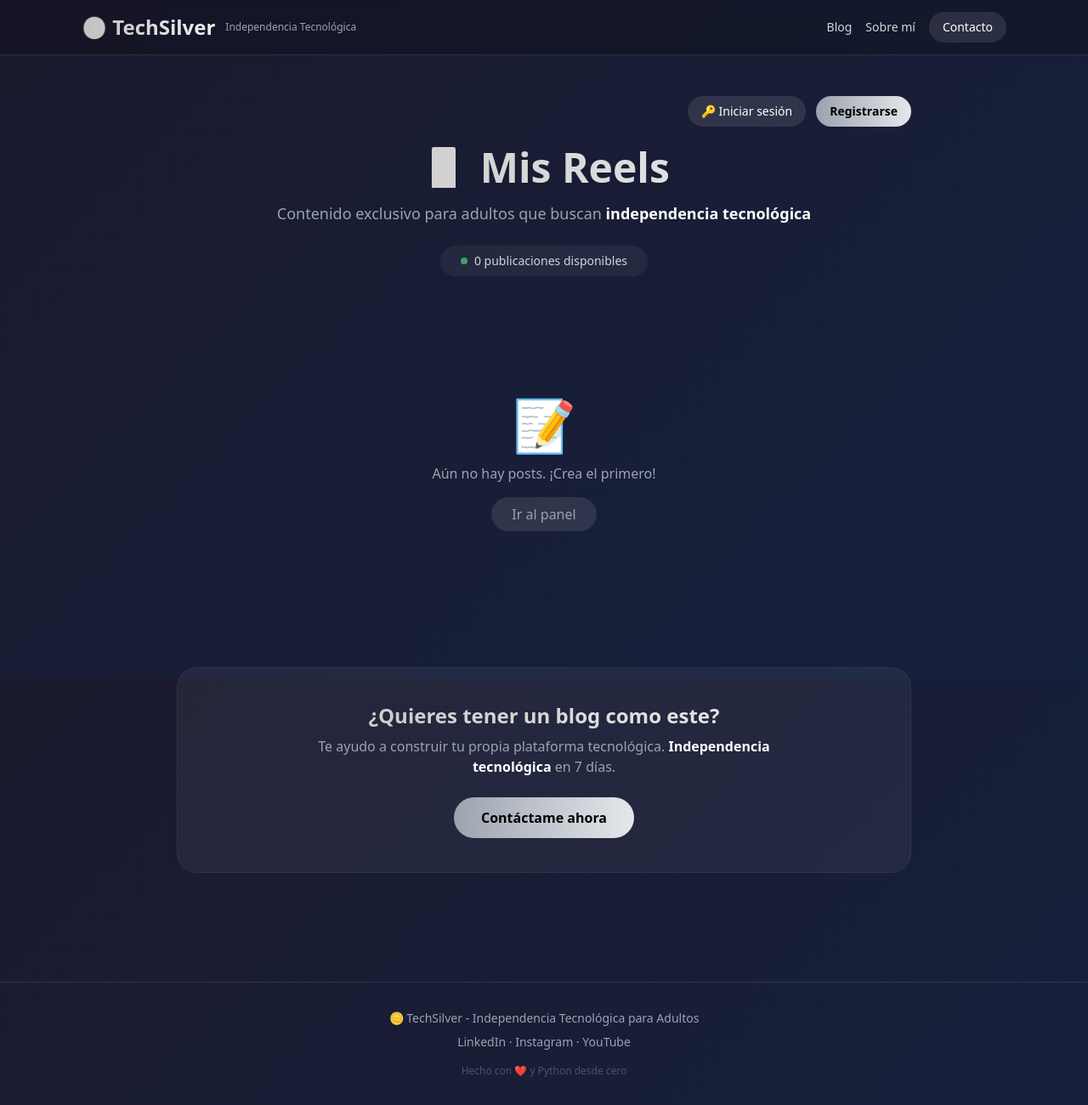
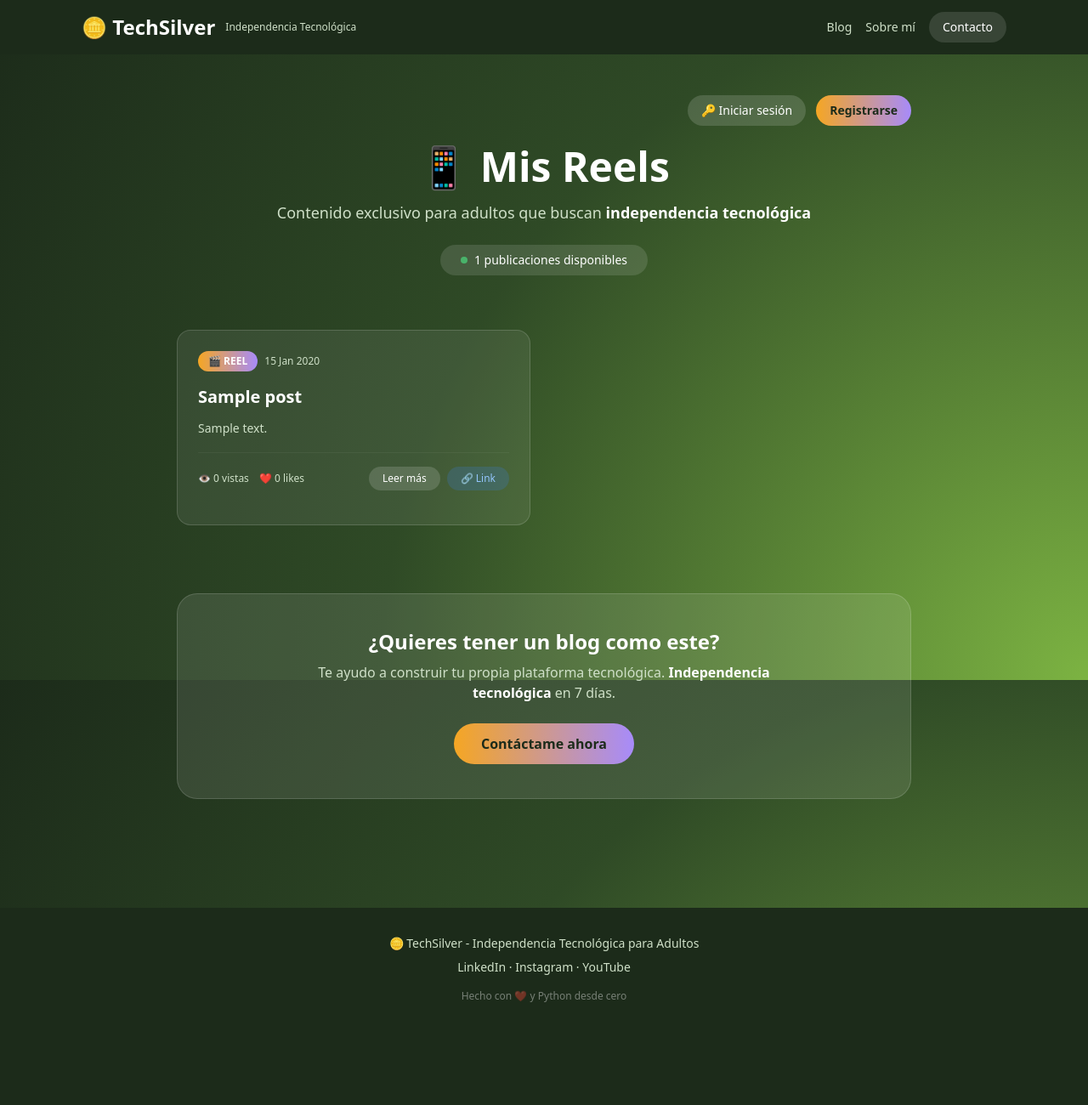
Before and after one commit to fabianaldo2024-arch/blog_editor, a FastAPI app: page / in a window 1280 px wide. Shown: the whole page at 85% size. After the commit the page ends 1179 px from the top, so only its background shows below. Run offline with FastAPI, Linux system fonts and the light colour scheme; tables that the repository leaves empty hold one stand-in row (values such as "Sample post"); some libraries are stand-ins or nearby versions.

Commit message:
trabajo hecho

```diff
--- a/app/main.py
+++ b/app/main.py
@@ -1,20 +1,26 @@
-from fastapi import FastAPI, Request
+from fastapi import FastAPI, Request, Form, HTTPException, Depends
+from fastapi.staticfiles import StaticFiles
 from fastapi.templating import Jinja2Templates
-from fastapi.staticfiles import StaticFiles
+from starlette.middleware.sessions import SessionMiddleware
 from fastapi.middleware.cors import CORSMiddleware
-from .api import shortlinks
+from fastapi.responses import RedirectResponse, HTMLResponse, Response
+from pydantic import BaseModel, EmailStr
+import secrets
+from .api import shortlinks, auth, posts, users
+from .database import engine, Base
 
-from .database import engine, Base
-from .api import auth, posts, users
+from sqlalchemy.orm import Session
+from .database import engine, Base, get_db
+from .crud import post as post_crud
 
-Base.metadata.create_all(bind=engine)
-
+# ========== INSTANCIA DE LA APP ==========
 app = FastAPI(
     title="Blog TECHSILVER",
     description="API para blog personal con autenticación JWT",
     version="1.0.0"
 )
 
+# ========== MIDDLEWARES ==========
 app.add_middleware(
     CORSMiddleware,
     allow_origins=["*"],
@@ -22,57 +28,111 @@ app.add_middleware(
     allow_methods=["*"],
     allow_headers=["*"],
 )
+app.add_middleware(SessionMiddleware, secret_key="tu_clave_secreta_aqui")  # ¡Cambia por una clave real!
 
-# Configurar templates y archivos estáticos
-templates = Jinja2Templates(directory="templates")
+# ========== ARCHIVOS ESTÁTICOS ==========
+# Monta la carpeta 'static' para servir CSS, JS, imágenes, etc.
+# La ruta física es 'app/static', y se servirá en /static
+app.mount("/static", StaticFiles(directory="app/static"), name="static")
 
-# --- SOLUCIÓN 1: Si quieres usar app/static, usa esta línea ---
-# app.mount("/static", StaticFiles(directory="app/static"), name="static")
-# --- SOLUCIÓN 2: Si creaste la carpeta static en la raíz, usa esta ---
-app.mount("/static", StaticFiles(directory="static"), name="static")
+# ========== PLANTILLAS ==========
+# Configura la carpeta de plantillas (dentro de 'app/templates')
+templates = Jinja2Templates(directory="app/templates")
 
-# ========== INCLUIR ROUTERS DE LA API ==========
+# ========== FUNCIÓN CSRF ==========
+def generate_csrf_token(request):
+    token = secrets.token_hex(32)
+    request.session["csrf_token"] = token
+    return token
+
+# ========== MODELO PARA CONTACTO ==========
+class ContactForm(BaseModel):
+    name: str
+    email: EmailStr
+    message: str
+
+# ========== CREAR TABLAS ==========
+Base.metadata.create_all(bind=engine)
+
+# ========== ROUTERS ==========
 app.include_router(auth.router, prefix="/auth", tags=["auth"])
 app.include_router(posts.router, prefix="/posts", tags=["posts"])
 app.include_router(users.router, prefix="/users", tags=["users"])
 app.include_router(shortlinks.router, prefix="/s", tags=["shortlinks"])
 
+# ========== RUTAS FRONTEND ==========
 
-# ========== RUTAS PARA EL FRONTEND ==========
-@app.get("/")
-async def home(request: Request):
-    """Página principal del blog"""
-    return templates.TemplateResponse("pages/index.html", {"request": request})
+@app.get("/", response_class=HTMLResponse)
+async def home(request: Request, db: Session = Depends(get_db)):
+    user_authenticated = request.session.get("user_id") is not None
+    posts = post_crud.get_posts(db, skip=0, limit=20)
+    return templates.TemplateResponse("pages/index.html", {
+        "request": request,
+        "user_authenticated": user_authenticated,
+        "posts": posts
+    })
 
-# COMENTA estas líneas si no tienes login.html, register.html o dashboard.html
-# @app.get("/login")
-# async def login_page(request: Request):
-#     return templates.TemplateResponse("pages/login.html", {"request": request})
-
-# @app.get("/register")
-# async def register_page(request: Request):
-#     return templates.TemplateResponse("pages/register.html", {"request": request})
-
-# @app.get("/dashboard")
-# async def dashboard_page(request: Request):
-#     return templates.TemplateResponse("pages/dashboard.html", {"request": request})
+@app.get("/favicon.ico", include_in_schema=False)
+async def favicon():
+    return Response(status_code=204)
 
 @app.get("/health")
 async def health_check():
     return {"status": "ok", "message": "Blog TECHSILVER funcionando correctamente"}
 
-@app.get("/")
-async def home(request: Request):
-    return templates.TemplateResponse("pages/index.html", {"request": request})
-
-@app.get("/login")
+@app.get("/login", response_class=HTMLResponse)
 async def login_page(request: Request):
     return templates.TemplateResponse("pages/login.html", {"request": request})
 
-@app.get("/register")
+@app.get("/register", response_class=HTMLResponse)
 async def register_page(request: Request):
     return templates.TemplateResponse("pages/register.html", {"request": request})
 
-@app.get("/create-post")
+@app.get("/create-post", response_class=HTMLResponse)
 async def create_post_page(request: Request):
     return templates.TemplateResponse("pages/create_post.html", {"request": request})
+
+@app.get("/about", response_class=HTMLResponse)
+async def about(request: Request):
+    user_authenticated = request.session.get("user_id") is not None
+    return templates.TemplateResponse("pages/about.html", {
+        "request": request,
+        "user_authenticated": user_authenticated
+    })
+
+@app.get("/contact", response_class=HTMLResponse)
+async def contact_get(request: Request):
+    user_authenticated = request.session.get("user_id") is not None
+    csrf_token = generate_csrf_token(request)
+    return templates.TemplateResponse(
+        "pages/contact.html",
+        {
+            "request": request,
+            "user_authenticated": user_authenticated,
+            "csrf_token": csrf_token
+        }
+    )
+
+@app.post("/contact")
+async def contact_post(
+    request: Request,
+    name: str = Form(...),
+    email: EmailStr = Form(...),
+    message: str = Form(...),
+    csrf_token: str = Form(...)
+):
+    # Verificar CSRF
+    session_token = request.session.get("csrf_token")
+    if not session_token or session_token != csrf_token:
+        return RedirectResponse(url="/contact?error=csrf", status_code=403)
+
+    # Los datos ya están validados por FastAPI (name, email, message)
+    # Aquí procesas el mensaje (enviar correo, guardar en BD, etc.)
+    form = ContactForm(name=name, email=email, message=message)
+    # Por ahora solo redirigimos con éxito
+    return RedirectResponse(url="/contact?gracias=true", status_code=303)
+
+# ========== INICIO (para ejecutar con uvicorn) ==========
+if __name__ == "__main__":
+    import uvicorn
+    uvicorn.run(app, host="0.0.0.0", port=8000)
--- /dev/null
+++ b/app/static/css/style-claro.css
@@ -0,0 +1,104 @@
+/* ==========================================================
+   TECHSILVER - Estilo Claro/Verde (según captura)
+   ========================================================== */
+
+@import url('https://fonts.googleapis.com/css2?family=Inter:wght@300;400;500;600;700;800&display=swap');
+
+:root {
+    --bg-dark: #1c2b1a;      /* verde muy oscuro (header/footer) */
+    --bg-green-1: #2f4a26;   /* verde oscuro (fondo arriba-izq) */
+    --bg-green-2: #7cb342;   /* verde claro (fondo abajo-der) */
+    --card-glass: rgba(255,255,255,0.08);
+    --border-glass: rgba(255,255,255,0.15);
+    --text-main: #ffffff;
+    --text-muted: #cfe0c8;
+    --accent-orange: #f5a623;
+    --accent-purple: #a78bfa;
+    --accent-green: #4ade80;
+}
+
+* { margin: 0; padding: 0; box-sizing: border-box; }
+
+body {
+    font-family: 'Inter', -apple-system, BlinkMacSystemFont, 'Segoe UI', Roboto, sans-serif;
+    color: var(--text-main);
+    /* Degradado verde: oscuro arriba-izquierda -> claro abajo-derecha */
+    background: radial-gradient(circle at 100% 100%, var(--bg-green-2) 0%, var(--bg-green-1) 55%, var(--bg-dark) 100%);
+    min-height: 100vh;
+}
+
+/* ====== NAVBAR ====== */
+nav.border-b {
+    background: var(--bg-dark) !important;
+    border-bottom: none !important;
+    backdrop-filter: none !important;
+}
+
+.silver-text {
+    color: var(--text-main);
+    -webkit-text-fill-color: var(--text-main);
+    background: none;
+}
+
+nav .text-gray-300 { color: var(--text-muted) !important; }
+nav a.px-4.py-2.bg-white\/10 {
+    background: rgba(255,255,255,0.12) !important;
+    border-radius: 30px !important;
+}
+nav a.px-4.py-2.bg-white\/10:hover { background: rgba(255,255,255,0.2) !important; }
+
+/* ====== TÍTULOS Y TEXTO ====== */
+h1.silver-text { font-weight: 800; }
+.text-gray-400 { color: var(--text-muted) !important; }
+.text-gray-300 { color: var(--text-muted) !important; }
+
+/* ====== BADGE "publicaciones disponibles" ====== */
+.bg-white\/5.rounded-full {
+    background: rgba(255,255,255,0.12) !important;
+    color: var(--text-main) !important;
+}
+.bg-green-400 { background: var(--accent-green) !important; }
+
+/* ====== ESTADO VACÍO / TARJETAS ====== */
+.glass-card {
+    background: var(--card-glass);
+    border: 1px solid var(--border-glass);
+    border-radius: 16px;
+}
+
+/* Botón "Ir al panel" y similares (pill gris translúcido) */
+a.bg-white\/10, button.bg-white\/10 {
+    background: rgba(255,255,255,0.15) !important;
+    color: var(--text-main) !important;
+    border-radius: 40px !important;
+    border: none !important;
+}
+a.bg-white\/10:hover, button.bg-white\/10:hover {
+    background: rgba(255,255,255,0.25) !important;
+}
+
+/* ====== CTA FINAL (caja "¿Quieres tener un blog como este?") ====== */
+.bg-white\/5.rounded-3xl {
+    background: rgba(255,255,255,0.10) !important;
+    border: 1px solid var(--border-glass) !important;
+}
+
+/* Botón "Contáctame ahora" degradado naranja -> violeta */
+a.bg-gradient-to-r.from-gray-400.to-gray-200 {
+    background: linear-gradient(90deg, var(--accent-orange), var(--accent-purple)) !important;
+    color: #1c2b1a !important;
+    font-weight: 700 !important;
+}
+
+/* ====== BADGE REEL (si hay posts) ====== */
+.bg-gradient-to-r.from-purple-500.to-pink-500 {
+    background: linear-gradient(90deg, var(--accent-orange), var(--accent-purple)) !important;
+}
+
+/* ====== FOOTER ====== */
+footer.border-t {
+    background: var(--bg-dark) !important;
+    border-top: none !important;
+}
+footer .text-gray-400 { color: var(--text-muted) !important; }
+footer .text-gray-600 { color: rgba(255,255,255,0.4) !important; }
--- a/templates/base/base.html
+++ b/app/templates/base/base.html
@@ -4,25 +4,14 @@
     <meta charset="UTF-8" />
     <meta name="viewport" content="width=device-width, initial-scale=1.0" />
     <title>{% block title %}TechSilver{% endblock %}</title>
+    <link rel="stylesheet" href="/static/css/style-claro.css">
 
     <!-- Tailwind CSS vía CDN -->
     <script src="https://cdn.tailwindcss.com"></script>
 
     <!-- Estilos personalizados (se pueden generar con Python después) -->
     <style>
-        .tech-gradient {
-            background: linear-gradient(135deg, #1a1a2e 0%, #16213e 100%);
-        }
-        .silver-text {
-            background: linear-gradient(90deg, #c0c0c0, #f0f0f0);
-            -webkit-background-clip: text;
-            -webkit-text-fill-color: transparent;
-        }
-        .glass-card {
-            background: rgba(255, 255, 255, 0.05);
-            backdrop-filter: blur(10px);
-            border: 1px solid rgba(255, 255, 255, 0.1);
-        }
+
         .hover-glow:hover {
             box-shadow: 0 0 30px rgba(192, 192, 192, 0.2);
             transform: translateY(-2px);
@@ -32,7 +21,7 @@
 </head>
 <body class="h-full tech-gradient text-white font-sans antialiased">
 
-    <!-- NAVBAR -->
+
     <nav class="border-b border-white/10 bg-black/20 backdrop-blur-sm sticky top-0 z-50">
         <div class="max-w-6xl mx-auto px-4 sm:px-6 lg:px-8">
             <div class="flex justify-between items-center h-16">
--- a/templates/pages/index.html
+++ b/app/templates/pages/index.html
@@ -3,6 +3,7 @@
 {% block title %}TechSilver - Reels y Blog{% endblock %}
 
 {% block content %}
+
 <!-- ENCABEZADO -->
 <!-- Barra de usuario (login/logout) -->
 <div class="flex justify-end items-center gap-4 mb-6" id="user-section">
@@ -136,11 +137,6 @@ document.addEventListener('DOMContentLoaded', function() {
 </script>
 
 
-
-
-
-
-
 <!-- Script para copiar links -->
 <script>
     document.addEventListener('DOMContentLoaded', function() {
```
Also changed, not shown: app/templates/pages/about.html (added, +14 -0 lines), app/templates/pages/contact.html (added, +51 -0 lines), app/templates/pages/create_post.html (renamed from templates/pages/create_post.html), app/templates/pages/login.html (renamed from templates/pages/login.html), app/templates/pages/register.html (renamed from templates/pages/register.html).
